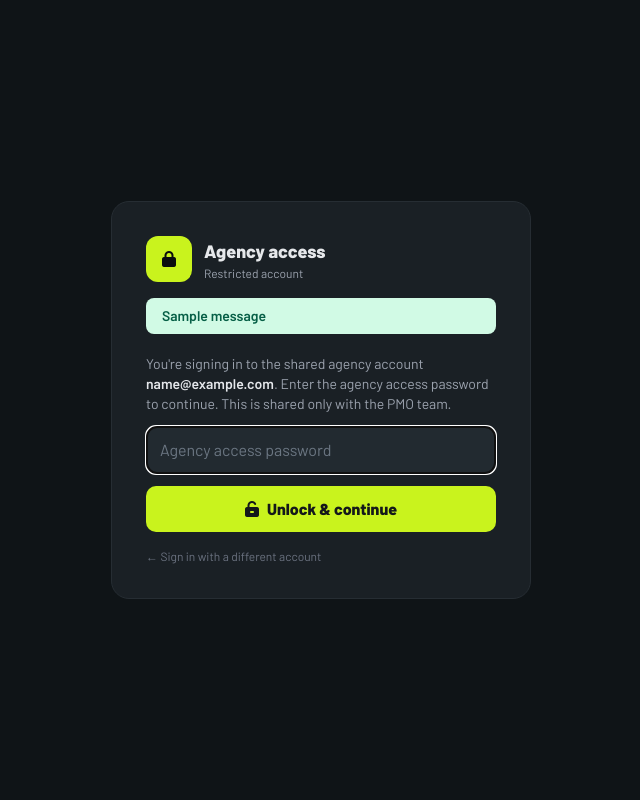
After one commit to Digirocket-Technologies-Pvt-Ltd/ReportingApp, a Flask app: template templates/agency_gate.html in a window 1280 px wide. The commit adds this page. Shown: the whole page, without its empty margins (319-959 px from the left). Run offline with Flask 3, Linux system fonts and the light colour scheme; the template is opened without the code that fills it: most values are stand-ins (such as "Sample title", 1, 10 or a date in 2020); one stand-in notice (Sample message) is shown; some libraries are stand-ins or nearby versions.

Commit message:
Password-gate the shared agency Google account + add staff + login fixes
The whole company can sign into analytics@digirocketads.com via Google, so any employee could 'Continue with Google' and land in the reporting app with full agency access. Now, after Google auth as the agency email, the tokens are held in a pending bucket and the session is NOT committed until the agency password is entered on a new gate screen. Only the PMO team is told this password (AGENCY_LOGIN_PASSWORD env var). Other staff keep using their own email IDs with no gate.

- config.py: AGENCY_LOGIN_PASSWORD (env-backed) gate password
- routes.py: oauth2callback stashes agency-account tokens and redirects to /login/agency-gate; new agency_gate route verifies the password (5-attempt limit) before committing the session; otp_send blocks the agency email (Google-only); login reset clears pending gate state
- templates/agency_gate.html: brand-styled password screen
- templates/login.html: 'Use a different email' now sends ?reset=1 so it clears the pending OTP
- seed_staff.py: add Ritika Singh (Shopify developer, Development team)

Co-Authored-By: Claude Opus 4.8 <noreply@anthropic.com>

```diff
--- a/routes.py
+++ b/routes.py
@@ -1,5 +1,5 @@
 from flask import Flask, Response, render_template, redirect, url_for, request, jsonify, session, flash, send_file, g
-from auth import is_authenticated, refresh_token_if_needed, logout_user, get_user_info, get_session_info, is_pmo_admin, is_agency_account
+from auth import is_authenticated, refresh_token_if_needed, logout_user, get_user_info, get_session_info, is_pmo_admin, is_agency_account, agency_email
 import db
 import roles
 from ga4 import get_ga4_properties, get_ga4_data, get_property_name, get_ga4_overview, get_ga4_acquisition, get_ga4_extra, get_ga4_daily_overview
@@ -8,7 +8,7 @@ from gmb import get_gmb_data, gmb_debug
 from gmc import get_gmc_data
 from data_processing import validate_dates
 from google.oauth2.credentials import Credentials
-from config import CLIENT_ID, CLIENT_SECRET, REDIRECT_URI, SCOPES
+from config import CLIENT_ID, CLIENT_SECRET, REDIRECT_URI, SCOPES, AGENCY_LOGIN_PASSWORD
 import os
 import time
 import base64
@@ -372,6 +372,14 @@ def init_routes(app):
         Google, etc. The company runs on Outlook, so OTP is the default path."""
         if is_authenticated():
             return redirect(url_for('index'))
+        # "Use a different email" sends ?reset=1 — drop the pending code so we
+        # fall back to step 1 (the email-entry screen) instead of re-rendering
+        # the code-entry screen for the old email.
+        if request.args.get('reset'):
+            session.pop('_login_otp', None)
+            session.pop('_agency_gate_pending', None)
+            session.pop('_agency_gate_attempts', None)
+            return redirect(url_for('login'))
         pending = session.get('_login_otp') or {}
         return render_template('login.html', otp_email=pending.get('email'))
 
@@ -400,6 +408,12 @@ def init_routes(app):
         email = (request.form.get('email') or '').strip().lower()
         if not email or '@' not in email:
             flash('Please enter a valid email address.', 'warning')
+            return redirect(url_for('login'))
+        # The shared agency account must come through Google sign-in only (so we
+        # capture its refresh_token) AND pass the password gate. Never hand out
+        # an OTP for it — that would be a password-free side door.
+        if email == agency_email():
+            flash('This account must sign in with Google.', 'warning')
             return redirect(url_for('login'))
         known = None
         try:
@@ -500,6 +514,37 @@ def init_routes(app):
             response.raise_for_status()
 
             token_data = response.json()
+
+            # SECURITY GATE for the shared agency account. The whole company can
+            # sign into analytics@digirocketads.com via Google, so before we
+            # commit ANY session for that email, require the agency password.
+            # We peek at the email with the fresh access token WITHOUT writing
+            # the tokens to the session, stash them in a pending bucket, and
+            # bounce to the password screen. Only a correct password commits the
+            # login (see /login/agency-gate). Other emails are unaffected.
+            fresh_token = token_data['access_token']
+            try:
+                ui = requests.get('https://www.googleapis.com/oauth2/v2/userinfo',
+                                  headers={'Authorization': f'Bearer {fresh_token}'},
+                                  timeout=15).json()
+            except Exception as e:
+                print(f'[login] userinfo peek failed: {e}')
+                ui = {}
+            peek_email = (ui.get('email') or '').lower()
+
+            if peek_email == agency_email() and not session.get('_agency_gate_ok'):
+                session['_agency_gate_pending'] = {
+                    'access_token': fresh_token,
+                    'refresh_token': token_data.get('refresh_token'),
+                    'token_expiry': datetime.now().timestamp() + token_data['expires_in'],
+                    'login_time': datetime.now().timestamp(),
+                    'user_email': ui.get('email'),
+                    'user_name': ui.get('name'),
+                    'user_picture': ui.get('picture'),
+                }
+                session['_agency_gate_attempts'] = 0
+                return redirect(url_for('agency_gate'))
+
             session['access_token'] = token_data['access_token']
             session['refresh_token'] = token_data.get('refresh_token')
             session['token_expiry'] = datetime.now().timestamp() + token_data['expires_in']
@@ -533,6 +578,59 @@ def init_routes(app):
         except requests.exceptions.RequestException as e:
             flash(f'Login error: {str(e)}', 'error')
             return redirect(url_for('index'))
+
+    @app.route('/login/agency-gate', methods=['GET', 'POST'])
+    def agency_gate():
+        """Password screen for the shared agency Google account. Reached only
+        after a successful Google auth AS analytics@digirocketads.com (see
+        oauth2callback). The Google tokens sit in session['_agency_gate_pending']
+        and are NOT live until the correct agency password is entered here, so
+        an employee who knows the Google password but not THIS one never gets an
+        authenticated session."""
+        pending = session.get('_agency_gate_pending')
+        if not pending:
+            # Nothing to gate (direct hit / already consumed) -> normal login.
+            return redirect(url_for('login'))
+
+        if request.method == 'POST':
+            entered = request.form.get('password') or ''
+            attempts = session.get('_agency_gate_attempts', 0) + 1
+            if entered and entered == AGENCY_LOGIN_PASSWORD:
+                # Correct -> promote the pending tokens to a real session.
+                session.pop('_agency_gate_pending', None)
+                session.pop('_agency_gate_attempts', None)
+                session['_agency_gate_ok'] = True
+                session['access_token'] = pending['access_token']
+                session['refresh_token'] = pending.get('refresh_token')
+                session['token_expiry'] = pending['token_expiry']
+                session['login_time'] = pending['login_time']
+                session['user_email'] = pending.get('user_email')
+                session['user_name'] = pending.get('user_name')
+                session['user_picture'] = pending.get('user_picture')
+                session['auth_provider'] = 'google'
+                session['is_client'] = False
+                # Seed the shared agency refresh_token (same as oauth2callback).
+                try:
+                    if is_agency_account():
+                        rt = session.get('refresh_token')
+                        if rt and db.is_configured():
+                            db.save_service_credential('agency_refresh_token', rt)
+                except Exception as e:
+                    print(f'[agency-gate] agency setup failed (non-fatal): {e}')
+                flash('Signed in to the agency account.', 'success')
+                return redirect(url_for('dashboard'))
+
+            # Wrong password. After 5 tries, throw the pending login away so a
+            # walk-up attacker can't keep guessing on a captured Google session.
+            if attempts >= 5:
+                session.pop('_agency_gate_pending', None)
+                session.pop('_agency_gate_attempts', None)
+                flash('Too many incorrect attempts. Please sign in again.', 'error')
+                return redirect(url_for('login'))
+            session['_agency_gate_attempts'] = attempts
+            flash(f'Incorrect password. {5 - attempts} attempt(s) left.', 'error')
+
+        return render_template('agency_gate.html', email=pending.get('user_email'))
 
     @app.route('/dashboard')
     def dashboard():
--- a/seed_staff.py
+++ b/seed_staff.py
@@ -48,8 +48,9 @@ STAFF = [
     ('pratyaksh.srivastava@digirockettechnologies.com', 'Pratyaksh Srivastava', 'employee', 'graphic'),
 
     # ---- Development ----
-    ('akib@digirockettechnologies.com',        'Akib Mirza',   'employee', 'developer'),
-    ('ritik.sharma@digirockettechnologies.com', 'Ritik Sharma', 'employee', 'developer'),
+    ('akib@digirockettechnologies.com',         'Akib Mirza',    'employee', 'developer'),
+    ('ritik.sharma@digirockettechnologies.com', 'Ritik Sharma',  'employee', 'developer'),
+    ('ritika.singh@digirockettechnologies.com', 'Ritika Singh',  'employee', 'developer'),  # Shopify developer
 ]
 
 if __name__ == '__main__':
--- /dev/null
+++ b/templates/agency_gate.html
@@ -0,0 +1,51 @@
+<!DOCTYPE html>
+<html lang="en">
+<head>
+    <link rel="icon" type="image/svg+xml" href="/favicon.svg?v=3">
+    <meta charset="UTF-8">
+    <meta name="viewport" content="width=device-width, initial-scale=1.0">
+    <title>Agency access — DigiRocket</title>
+    <link href="https://cdn.jsdelivr.net/npm/tailwindcss@2.2.19/dist/tailwind.min.css" rel="stylesheet">
+    <link href="https://cdnjs.cloudflare.com/ajax/libs/font-awesome/6.4.0/css/all.min.css" rel="stylesheet">
+    <link href="https://fonts.googleapis.com/css2?family=Barlow:wght@300;400;500;600;700;800&display=swap" rel="stylesheet">
+    <style>
+        body { font-family:'Barlow',sans-serif; background:#0f1417; color:#e6e8eb;
+               min-height:100vh; display:flex; align-items:center; justify-content:center; padding:20px; }
+        .card { background:#1a2025; border:1px solid #262d33; border-radius:18px; width:100%; max-width:420px; padding:34px; }
+        .brand { width:46px;height:46px;border-radius:12px;background:#C9F31D;display:flex;align-items:center;justify-content:center;color:#0a0d0e; }
+        input { width:100%; background:#222a30; color:#e6e8eb; border:1px solid #333b43; border-radius:10px; padding:11px 13px; }
+        input::placeholder { color:#6b7682; }
+        .btn-green { background:#C9F31D; color:#14181a; font-weight:800; border-radius:10px; padding:11px; width:100%; }
+    </style>
+</head>
+<body>
+    <div class="card">
+        <div class="flex items-center gap-3 mb-1">
+            <div class="brand"><i class="fas fa-lock"></i></div>
+            <div>
+                <div class="text-lg font-extrabold">Agency access</div>
+                <div class="text-xs text-gray-400">Restricted account</div>
+            </div>
+        </div>
+
+        {% with msgs = get_flashed_messages(with_categories=true) %}
+          {% for cat, m in msgs %}
+            <div class="mt-4 px-4 py-2 rounded-lg text-sm font-semibold
+                        {{ 'bg-green-100 text-green-800' if cat=='success' else 'bg-yellow-100 text-yellow-800' if cat=='warning' else 'bg-red-100 text-red-800' if cat in ['error','danger'] else 'bg-blue-100 text-blue-800' }}">{{ m }}</div>
+          {% endfor %}
+        {% endwith %}
+
+        <p class="text-sm text-gray-400 mt-5 mb-3">You're signing in to the shared agency account
+            <span class="text-gray-200 font-semibold">{{ email }}</span>.
+            Enter the agency access password to continue. This is shared only with the PMO team.</p>
+
+        <form method="POST" action="{{ url_for('agency_gate') }}">
+            <input name="password" type="password" class="mb-3" placeholder="Agency access password"
+                   autocomplete="off" autofocus required>
+            <button class="btn-green"><i class="fas fa-unlock-alt mr-2"></i>Unlock &amp; continue</button>
+        </form>
+
+        <a href="{{ url_for('login', reset=1) }}" class="block text-xs text-gray-500 hover:text-gray-300 mt-4">&larr; Sign in with a different account</a>
+    </div>
+</body>
+</html>
--- a/templates/login.html
+++ b/templates/login.html
@@ -52,7 +52,7 @@
             <input type="hidden" name="email" value="{{ otp_email }}">
             <button class="text-xs text-gray-400 hover:text-gray-200 underline">Resend code</button>
         </form>
-        <a href="{{ url_for('login') }}" class="block text-xs text-gray-500 hover:text-gray-300 mt-2">&larr; Use a different email</a>
+        <a href="{{ url_for('login', reset=1) }}" class="block text-xs text-gray-500 hover:text-gray-300 mt-2">&larr; Use a different email</a>
 
         {% else %}
         <!-- STEP 1: choose how to sign in -->
```
Also changed, not shown: config.py (+9 -0 lines).
